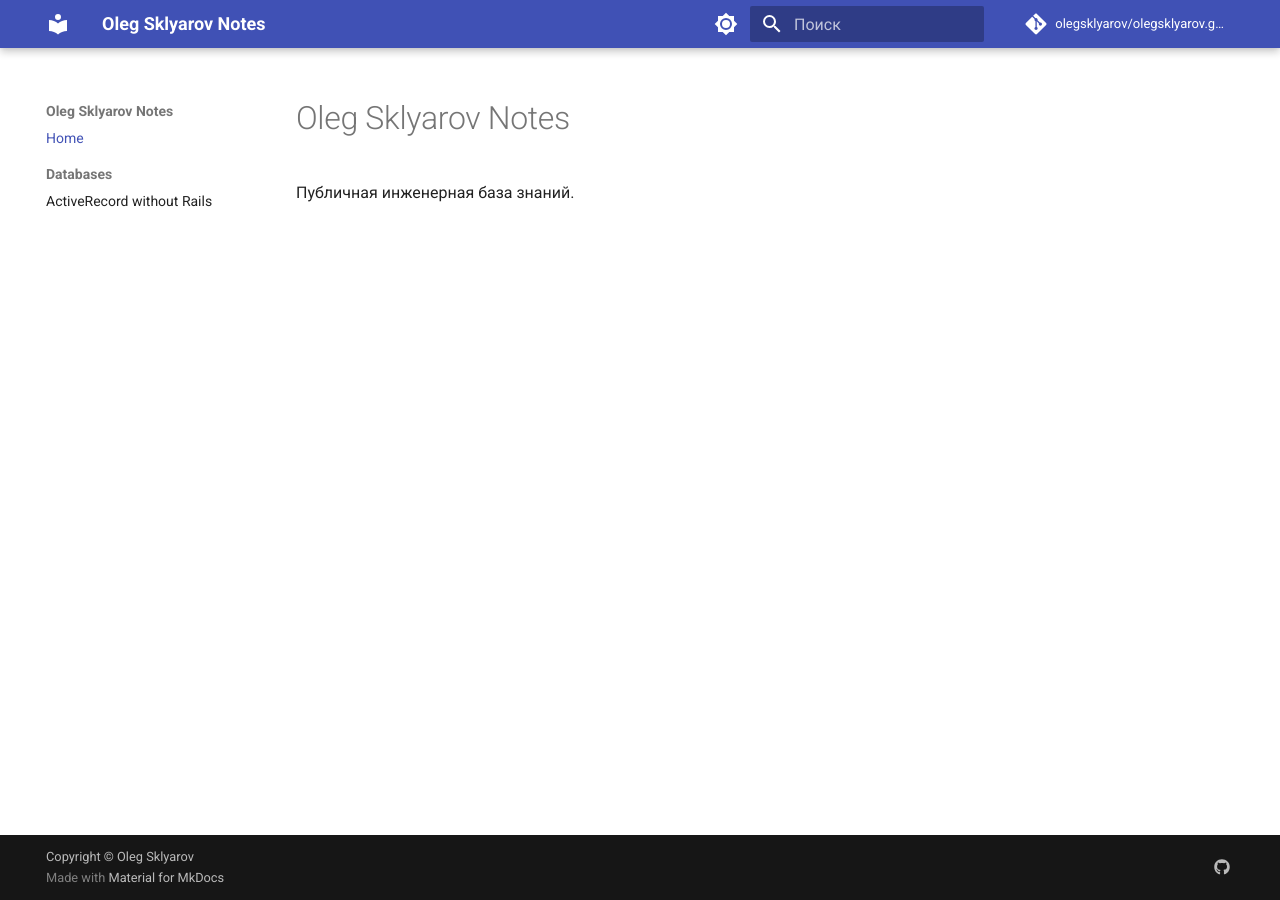
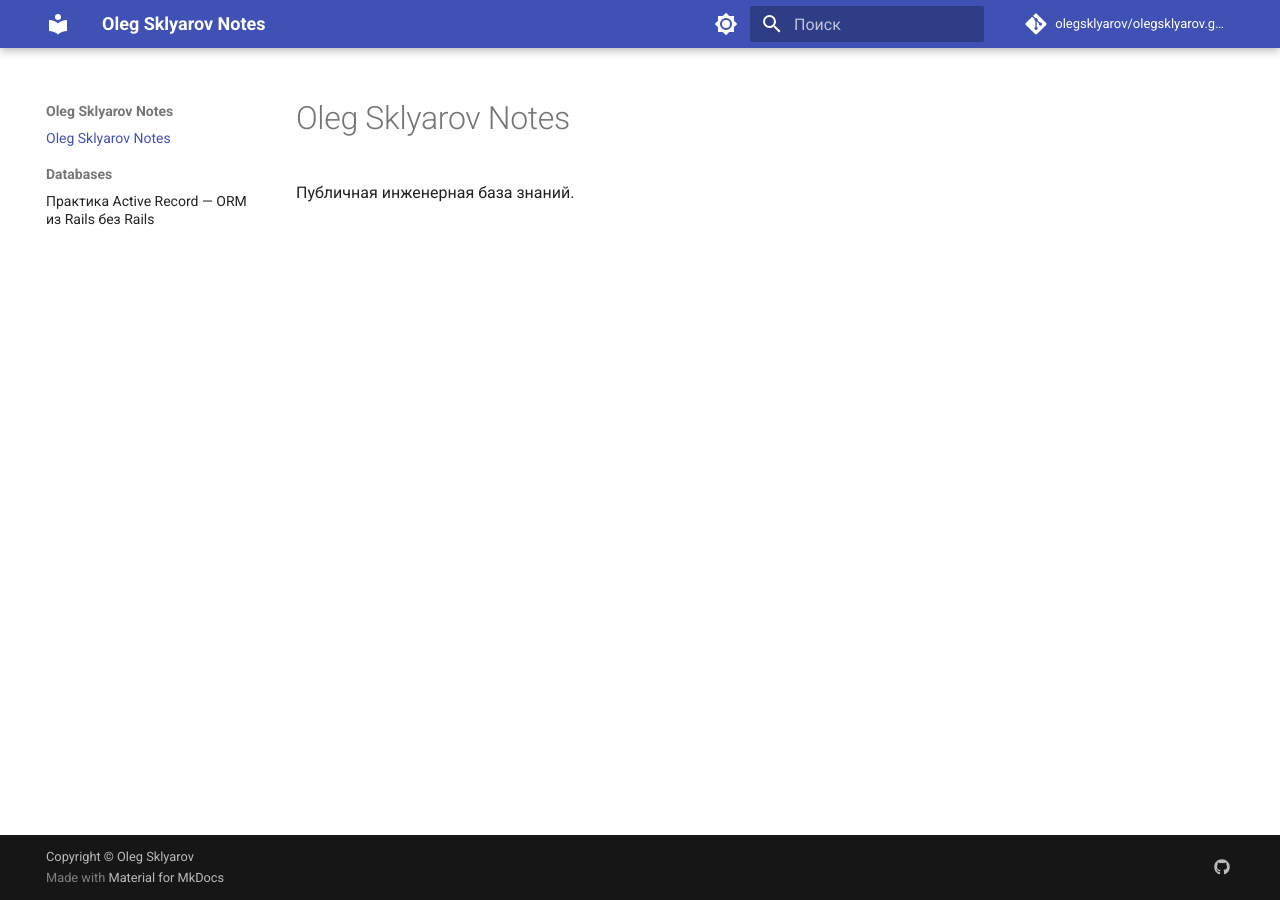
Before and after one commit to olegsklyarov/olegsklyarov.github.io, an MkDocs documentation site: the page built from docs/index.md, in a window 1280 px wide. Built offline with MkDocs 1.6.1 and Material for MkDocs 9.7.7, drawn with Linux system fonts in a browser that asks for light colours; comment, search, counter and statistics services are not loaded; part of the change alters nothing that is shown.

Commit message:
Use automatic MkDocs navigation and refresh site description.
Remove explicit nav config so the sidebar follows docs/ structure, and broaden the site description to match current topics.

Co-authored-by: Cursor <cursoragent@cursor.com>

```diff
--- a/mkdocs.yml
+++ b/mkdocs.yml
@@ -1,5 +1,5 @@
 site_name: Oleg Sklyarov Notes
-site_description: Engineering notes about Rails, Ruby, Python, PostgreSQL, VPN, Networking and AI.
+site_description: Engineering notes about distributed systems, databases, programming languages, VPN, networking and AI.
 site_url: https://olegsklyarov.github.io/
 
 repo_name: olegsklyarov/olegsklyarov.github.io
@@ -80,11 +80,6 @@ markdown_extensions:
       custom_checkbox: true
   - pymdownx.tilde
 
-nav:
-  - Home: index.md
-  - Databases:
-      - ActiveRecord without Rails: databases/active-record-without-rails.md
-
 extra:
   social:
     - icon: fontawesome/brands/github
```
